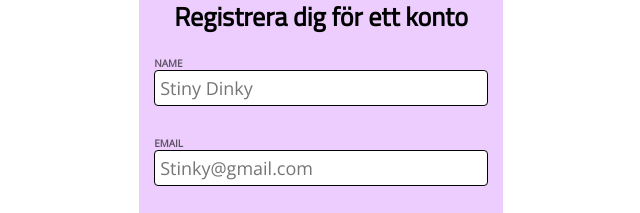
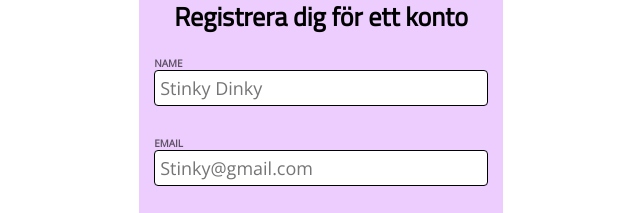
Before and after one commit to Mercenaress/Registration-page, a plain HTML site: page index.html in a window 1280 px wide. Shown: the part 193-406 px from the top of the page, 319-959 px from the left. Drawn offline with nearby package versions, Linux system fonts and the light colour scheme.

Commit message:
Update index.html

```diff
--- a/index.html
+++ b/index.html
@@ -17,7 +17,7 @@
             <form class="form__signup">
                 <section class="form__username">
                     <label class="form__label" for="username">NAME</label>
-                    <input class="form__input" type="text" id="username" placeholder="Stiny Dinky">
+                    <input class="form__input" type="text" id="username" placeholder="Stinky Dinky">
                 </section>
                 <section class="form__email">
                     <label class="form__label" for="email">EMAIL</label>
```
